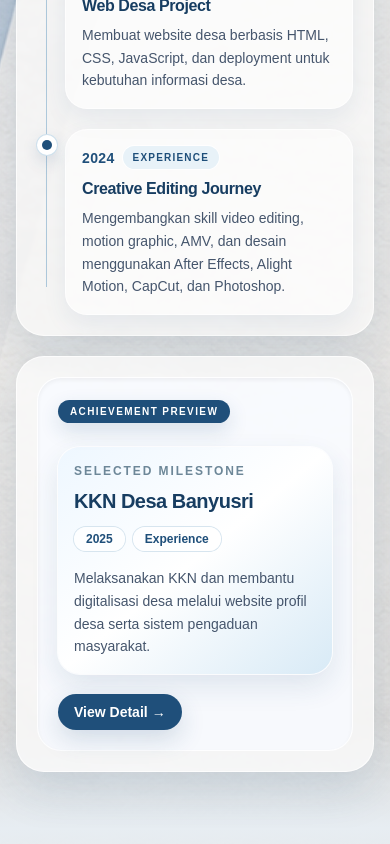
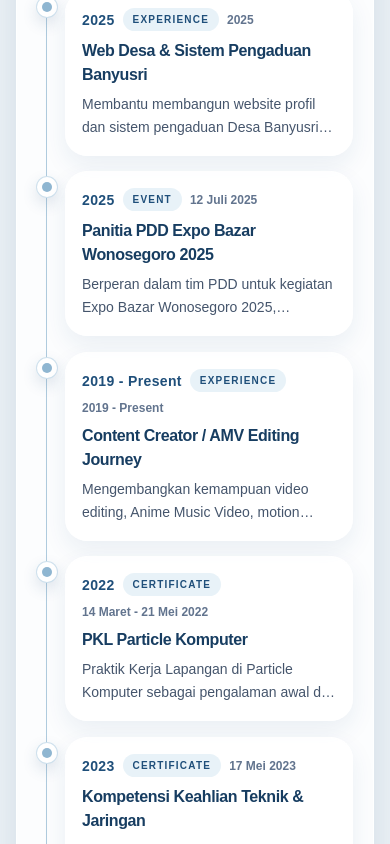
Before and after one commit to Abduldinata/hiyosashii-portfolio, a Next.js app: page / in a window 390 px wide. Shown: the part 7120-7964 px from the top of the page. Built offline with nearby package versions, Linux system fonts and the light colour scheme.

Commit message:
update achievements with experience timeline

```diff
--- a/src/components/sections/AchievementSection.jsx
+++ b/src/components/sections/AchievementSection.jsx
@@ -1,66 +1,89 @@
-import React from "react";
+"use client";
+
+import React, { useMemo, useState } from "react";
+import { achievementData } from "@/data/achievementData";
 
 const filters = ["All", "Certificate", "Experience", "Event"];
 
-const milestones = [
-  {
-    year: "2025",
-    title: "KKN Desa Banyusri",
-    category: "Experience",
-    description:
-      "Melaksanakan KKN dan membantu digitalisasi desa melalui website profil desa serta sistem pengaduan masyarakat.",
-  },
-  {
-    year: "2025",
-    title: "Web Desa Project",
-    category: "Experience",
-    description:
-      "Membuat website desa berbasis HTML, CSS, JavaScript, dan deployment untuk kebutuhan informasi desa.",
-  },
-  {
-    year: "2024",
-    title: "Creative Editing Journey",
-    category: "Experience",
-    description:
-      "Mengembangkan skill video editing, motion graphic, AMV, dan desain menggunakan After Effects, Alight Motion, CapCut, dan Photoshop.",
-  },
-];
+function getPreviewLabel(item) {
+  if (item.category === "Certificate") return "Certificate Preview";
+  if (item.category === "Event") return "Event Highlight";
+  return "Experience Highlight";
+}
+
+function AchievementFallback({ item }) {
+  const isCertificate = item.category === "Certificate";
+
+  return (
+    <div
+      className={`rounded-[24px] bg-gradient-to-br from-[#eef7ff] via-white to-[#d8eaf6] p-5 shadow-[0_12px_28px_rgba(31,79,122,0.12)] ring-1 ring-white/80 ${
+        isCertificate ? "border border-dashed border-[#8fb6d1]" : ""
+      }`}
+    >
+      <p className="text-xs font-black uppercase tracking-[0.18em] text-[#6d8798]">
+        {getPreviewLabel(item)}
+      </p>
+      <h3 className="mt-3 text-xl font-extrabold tracking-tight text-[#173d61]">
+        {item.title}
+      </h3>
+      <div className="mt-4 grid gap-2 text-sm font-semibold text-slate-600">
+        {item.issuer && (
+          <p>
+            <span className="text-[#1f4f7a]">Penyelenggara:</span> {item.issuer}
+          </p>
+        )}
+        {item.date && (
+          <p>
+            <span className="text-[#1f4f7a]">Tanggal:</span> {item.date}
+          </p>
+        )}
+      </div>
+      <p className="mt-5 text-center text-sm font-extrabold uppercase tracking-[0.14em] text-[#1f4f7a]/70">
+        Certificate / Experience Preview
+      </p>
+    </div>
+  );
+}
 
 export default function AchievementSection() {
-  const selectedMilestone = milestones[0];
+  const [activeCategory, setActiveCategory] = useState("All");
+  const [selectedId, setSelectedId] = useState(achievementData[0]?.id);
+
+  const filteredAchievements = useMemo(() => {
+    if (activeCategory === "All") return achievementData;
+    return achievementData.filter((item) => item.category === activeCategory);
+  }, [activeCategory]);
+
+  const selectedAchievement =
+    filteredAchievements.find((item) => item.id === selectedId) ||
+    filteredAchievements[0] ||
+    achievementData[0];
+
+  const handleFilterChange = (filter) => {
+    setActiveCategory(filter);
+    const nextItem =
+      filter === "All"
+        ? achievementData[0]
+        : achievementData.find((item) => item.category === filter);
+    setSelectedId(nextItem?.id);
+  };
 
   return (
     <section
       id="achievement"
-      className="relative flex min-h-[calc(100vh-88px)] w-full items-center justify-center overflow-hidden px-4 py-14 text-slate-900 sm:px-6 lg:px-8"
+      className="relative flex min-h-[calc(100vh-88px)] w-full items-center justify-center overflow-hidden bg-transparent px-4 py-20 text-slate-900 sm:px-6 lg:px-8"
     >
-      {/* Background image */}
-      <img
-        src="/assets/backgrounds/bg-achievement.png"
-        alt=""
-        aria-hidden="true"
-        className="absolute inset-0 z-0 h-full w-full object-cover"
-      />
-
-      {/* Readability overlay */}
-      <div className="absolute inset-0 z-[1] bg-white/10 pointer-events-none" />
-
-      {/* Top fade from Portfolio */}
-      <div className="absolute left-0 right-0 top-0 z-[2] h-[110px] bg-gradient-to-b from-[#e7edf2] to-transparent pointer-events-none" />
-
-      {/* Bottom fade to Contact */}
-      <div className="absolute bottom-0 left-0 right-0 z-[2] h-[105px] bg-gradient-to-b from-transparent to-[#e7edf2] pointer-events-none" />
-
-      <div className="relative z-10 mx-auto w-full max-w-[1200px]">
+      <div className="hiyo-section-reveal relative z-10 mx-auto w-full max-w-[1200px]">
         <div className="mb-7 text-center">
           <div className="mb-4 flex flex-wrap items-center justify-center gap-2 sm:gap-3">
             {filters.map((filter) => {
-              const isActive = filter === "All";
+              const isActive = filter === activeCategory;
 
               return (
                 <button
                   key={filter}
                   type="button"
+                  onClick={() => handleFilterChange(filter)}
                   className={`rounded-full px-3.5 py-1.5 text-[11px] font-bold uppercase tracking-[0.12em] transition-colors sm:text-xs ${
                     isActive
                       ? "bg-[#1f4f7a] text-white shadow-[0_8px_22px_rgba(31,79,122,0.18)]"
@@ -77,80 +100,127 @@ export default function AchievementSection() {
             Achievements
           </h2>
           <p className="mx-auto mt-2 max-w-2xl text-sm font-medium leading-relaxed text-slate-600 md:text-base">
-            Jejak pengalaman, proyek, dan perkembangan skill yang membentuk
-            perjalanan akademik serta kreatif saya.
+            Jejak pengalaman sebagai mahasiswa TRPL, digital creative, editor,
+            serta eksplorasi web/app dengan workflow berbantuan AI.
           </p>
         </div>
 
-        <div className="grid grid-cols-1 items-stretch gap-5 md:grid-cols-[1.12fr_0.88fr] lg:gap-7">
-          <div className="rounded-[28px] border border-white/70 bg-white/58 p-5 shadow-[0_18px_45px_rgba(31,79,122,0.14)] backdrop-blur-[2px] sm:p-6">
-            <div className="relative space-y-5 pl-7">
+        <div className="grid grid-cols-1 items-stretch gap-5 md:grid-cols-[1.08fr_0.92fr] lg:gap-7">
+          <div className="hiyo-hover-card rounded-[28px] border border-white/70 bg-white/80 p-5 shadow-[0_18px_45px_rgba(31,79,122,0.14)] backdrop-blur-[3px] sm:p-6">
+            <div className="relative space-y-4 pl-7">
               <div className="absolute bottom-2 left-[9px] top-2 w-px bg-[#8fb6d1]/70" />
 
-              {milestones.map((milestone) => (
-                <article
-                  key={`${milestone.year}-${milestone.title}`}
-                  className="relative"
-                >
+              {filteredAchievements.map((item) => {
+                const isSelected = item.id === selectedAchievement?.id;
+
+                return (
+                  <article key={item.id} className="relative">
                     <div className="absolute -left-[28px] top-1.5 flex h-5 w-5 items-center justify-center rounded-full bg-white shadow-[0_6px_16px_rgba(31,79,122,0.18)] ring-1 ring-[#cfe1ed]">
-                    <span className="h-2.5 w-2.5 rounded-full bg-[#1f4f7a]" />
+                      <span
+                        className={`h-2.5 w-2.5 rounded-full ${
+                          isSelected ? "bg-[#1f4f7a]" : "bg-[#8fb6d1]"
+                        }`}
+                      />
                     </div>
 
-                  <div className="rounded-[22px] border border-white/65 bg-white/55 p-4 shadow-[0_10px_24px_rgba(31,79,122,0.08)]">
+                    <button
+                      type="button"
+                      onClick={() => setSelectedId(item.id)}
+                      className={`hiyo-hover-card block w-full rounded-[22px] border p-4 text-left shadow-[0_10px_24px_rgba(31,79,122,0.08)] transition-all hover:-translate-y-0.5 ${
+                        isSelected
+                          ? "border-[#9fc3da] bg-white/95 ring-2 ring-[#d8eaf6]"
+                          : "border-white/65 bg-white/80 hover:bg-white/90"
+                      }`}
+                    >
                       <div className="mb-2 flex flex-wrap items-center gap-2">
                         <span className="text-sm font-extrabold tracking-wide text-[#1f4f7a]">
-                        {milestone.year}
+                          {item.year}
                         </span>
                         <span className="rounded-full bg-[#e8f2f8] px-2.5 py-1 text-[10px] font-bold uppercase tracking-[0.12em] text-[#1f4f7a] ring-1 ring-white/80">
-                        {milestone.category}
+                          {item.category}
                         </span>
+                        {item.date && (
+                          <span className="text-xs font-bold text-slate-500">
+                            {item.date}
+                          </span>
+                        )}
                       </div>
                       <h3 className="text-base font-extrabold tracking-tight text-[#173d61] sm:text-lg">
-                      {milestone.title}
+                        {item.title}
                       </h3>
-                    <p className="mt-1.5 text-sm leading-relaxed text-slate-600">
-                      {milestone.description}
+                      <p className="mt-1.5 line-clamp-2 text-sm leading-relaxed text-slate-600">
+                        {item.description}
                       </p>
-                  </div>
+                    </button>
                   </article>
-              ))}
+                );
+              })}
             </div>
           </div>
 
-          <aside className="rounded-[28px] border border-white/75 bg-white/68 p-5 shadow-[0_18px_45px_rgba(31,79,122,0.14)] backdrop-blur-[2px] sm:p-6">
-            <div className="flex h-full min-h-[300px] flex-col justify-between rounded-[24px] border border-white/75 bg-[#f8fbff]/80 p-5 shadow-inner">
+          <aside className="hiyo-hover-card rounded-[28px] border border-white/75 bg-white/80 p-5 shadow-[0_18px_45px_rgba(31,79,122,0.14)] backdrop-blur-[3px] sm:p-6">
+            <div className="flex h-full min-h-[420px] flex-col justify-between rounded-[24px] border border-white/75 bg-[#f8fbff]/80 p-5 shadow-inner">
               <div>
                 <span className="inline-flex rounded-full bg-[#1f4f7a] px-3 py-1 text-[10px] font-bold uppercase tracking-[0.14em] text-white shadow-[0_8px_20px_rgba(31,79,122,0.16)]">
                   Achievement Preview
                 </span>
 
-                <div className="mt-6 rounded-[22px] bg-gradient-to-br from-[#eef7ff] via-white to-[#d8eaf6] p-4 shadow-[0_12px_28px_rgba(31,79,122,0.12)] ring-1 ring-white/80">
-                  <p className="text-xs font-bold uppercase tracking-[0.16em] text-[#6d8798]">
-                    Selected milestone
-                  </p>
-                  <h3 className="mt-2 text-xl font-extrabold tracking-tight text-[#173d61]">
-                    {selectedMilestone.title}
-                  </h3>
-                  <div className="mt-3 flex flex-wrap items-center gap-2">
-                    <span className="rounded-full bg-white/75 px-3 py-1 text-xs font-extrabold text-[#1f4f7a] ring-1 ring-[#d7e5ef]">
-                      {selectedMilestone.year}
+                <div className="mt-5">
+                  {selectedAchievement?.image ? (
+                    <img
+                      src={selectedAchievement.image}
+                      alt={selectedAchievement.title}
+                      className="h-56 w-full rounded-[24px] object-cover shadow-[0_12px_28px_rgba(31,79,122,0.12)] ring-1 ring-white/80"
+                    />
+                  ) : (
+                    <AchievementFallback item={selectedAchievement} />
+                  )}
+                </div>
+
+                <div className="mt-5">
+                  <div className="flex flex-wrap items-center gap-2">
+                    <span className="rounded-full bg-[#e8f2f8] px-3 py-1 text-xs font-extrabold uppercase tracking-[0.12em] text-[#1f4f7a] ring-1 ring-white/80">
+                      {selectedAchievement.category}
                     </span>
                     <span className="rounded-full bg-white/75 px-3 py-1 text-xs font-extrabold text-[#1f4f7a] ring-1 ring-[#d7e5ef]">
-                      {selectedMilestone.category}
+                      {selectedAchievement.year}
                     </span>
+                    {selectedAchievement.date && (
+                      <span className="rounded-full bg-white/75 px-3 py-1 text-xs font-extrabold text-[#1f4f7a] ring-1 ring-[#d7e5ef]">
+                        {selectedAchievement.date}
+                      </span>
+                    )}
                   </div>
+
+                  <h3 className="mt-4 text-2xl font-extrabold tracking-tight text-[#173d61]">
+                    {selectedAchievement.title}
+                  </h3>
+                  {selectedAchievement.issuer && (
+                    <p className="mt-2 text-sm font-bold text-[#1f4f7a]">
+                      {selectedAchievement.issuer}
+                    </p>
+                  )}
                   <p className="mt-4 text-sm leading-relaxed text-slate-600">
-                    {selectedMilestone.description}
+                    {selectedAchievement.description}
                   </p>
                 </div>
               </div>
 
-              <button
-                type="button"
-                className="mt-5 inline-flex w-fit items-center rounded-full bg-[#1f4f7a] px-4 py-2 text-sm font-extrabold text-white shadow-[0_10px_24px_rgba(31,79,122,0.18)] transition-transform hover:-translate-y-0.5"
+              {selectedAchievement.links?.length > 0 && (
+                <div className="mt-6 flex flex-wrap gap-2">
+                  {selectedAchievement.links.map((link) => (
+                    <a
+                      key={link.url}
+                      href={link.url}
+                      target="_blank"
+                      rel="noreferrer"
+                      className="inline-flex items-center rounded-full bg-[#1f4f7a] px-4 py-2 text-sm font-extrabold text-white shadow-[0_10px_24px_rgba(31,79,122,0.18)] transition-transform hover:-translate-y-0.5"
                     >
-                View Detail <span className="ml-1">→</span>
-              </button>
+                      {link.label} <span className="ml-1">→</span>
+                    </a>
+                  ))}
+                </div>
+              )}
             </div>
           </aside>
         </div>
--- /dev/null
+++ b/src/data/achievementData.js
@@ -0,0 +1,142 @@
+export const achievementData = [
+  {
+    id: 1,
+    title: "KKN-T Desa Banyusri Kelompok 22",
+    category: "Experience",
+    year: "2025",
+    date: "28 Mei - 12 Juli 2025",
+    description:
+      "Melaksanakan KKN-T di Desa Banyusri, Kecamatan Wonosegoro, Boyolali sebagai bagian dari Kelompok 22. Berkontribusi pada dokumentasi, publikasi visual, desain konten, serta digitalisasi desa melalui website profil dan sistem pengaduan masyarakat.",
+    type: "Experience",
+    issuer: "Universitas Duta Bangsa Surakarta",
+    image: null,
+    links: [
+      {
+        label: "Instagram KKN",
+        url: "https://www.instagram.com/kknt.7.banyusri.udb.25/",
+      },
+      {
+        label: "TikTok KKN",
+        url: "https://www.tiktok.com/@udb.kkn.banyusri25",
+      },
+    ],
+  },
+  {
+    id: 2,
+    title: "Web Desa & Sistem Pengaduan Banyusri",
+    category: "Experience",
+    year: "2025",
+    date: "2025",
+    description:
+      "Membantu membangun website profil dan sistem pengaduan Desa Banyusri dengan fokus pada struktur konten, tampilan UI, alur fitur, testing, revisi visual, dan pengembangan berbantuan AI.",
+    type: "Project Experience",
+    issuer: "KKN-T Desa Banyusri",
+    image: null,
+    links: [
+      {
+        label: "GitHub",
+        url: "https://github.com/Abduldinata/profil-desa-banyusri-2025-kknt7-kel22",
+      },
+    ],
+  },
+  {
+    id: 3,
+    title: "Panitia PDD Expo Bazar Wonosegoro 2025",
+    category: "Event",
+    year: "2025",
+    date: "12 Juli 2025",
+    description:
+      "Berperan dalam tim PDD untuk kegiatan Expo Bazar Wonosegoro 2025, termasuk pembuatan desain visual acara seperti poster undangan bazar, photobooth, MMT UMKM lokal, dan MMT panggung acara.",
+    type: "Event",
+    issuer: "KKN-T Banyusri / Wonosegoro",
+    image: null,
+    links: [],
+  },
+  {
+    id: 4,
+    title: "Content Creator / AMV Editing Journey",
+    category: "Experience",
+    year: "2019 - Present",
+    date: "2019 - Present",
+    description:
+      "Mengembangkan kemampuan video editing, Anime Music Video, motion graphic, transisi, VFX ringan, dan desain visual menggunakan After Effects, Alight Motion, CapCut, dan Photoshop.",
+    type: "Creative Journey",
+    issuer: "Personal Project",
+    image: null,
+    links: [
+      {
+        label: "Instagram",
+        url: "https://www.instagram.com/nxta.div",
+      },
+      {
+        label: "YouTube",
+        url: "https://www.youtube.com/@AbdulAzizDinata",
+      },
+    ],
+  },
+  {
+    id: 5,
+    title: "PKL Particle Komputer",
+    category: "Certificate",
+    year: "2022",
+    date: "14 Maret - 21 Mei 2022",
+    description:
+      "Praktik Kerja Lapangan di Particle Komputer sebagai pengalaman awal di lingkungan kerja bidang teknologi dan komputer.",
+    type: "Certificate",
+    issuer: "Particle Komputer",
+    image: null,
+    links: [],
+  },
+  {
+    id: 6,
+    title: "Kompetensi Keahlian Teknik & Jaringan",
+    category: "Certificate",
+    year: "2023",
+    date: "17 Mei 2023",
+    description:
+      "Sertifikat kompetensi keahlian Teknik & Jaringan sebagai penguatan dasar pengetahuan jaringan dan teknologi komputer.",
+    type: "Certificate",
+    issuer: "CV. Cipta Mandiri Solusindo",
+    image: null,
+    links: [],
+  },
+  {
+    id: 7,
+    title: "Kuliah Pakar Medical Health Technology",
+    category: "Certificate",
+    year: "2023",
+    date: "7 November 2023",
+    description:
+      "Peserta Kuliah Pakar “Innovation and Challenges of Using Digital Technology for Medical Health”.",
+    type: "Certificate",
+    issuer: "Fakultas Sains dan Teknologi Universitas Anwar Medika",
+    image: null,
+    links: [],
+  },
+  {
+    id: 8,
+    title: "Workshop Animasi Media Promosi",
+    category: "Certificate",
+    year: "2023",
+    date: "30 Desember 2023",
+    description:
+      "Peserta workshop pelatihan pembuatan animasi sebagai media promosi, relevan dengan minat pada motion, desain konten, dan publikasi digital.",
+    type: "Certificate",
+    issuer: "Prodi S.Tr. TRPL Universitas Duta Bangsa Surakarta",
+    image: null,
+    links: [],
+  },
+  {
+    id: 9,
+    title: "Seminar Desain Grafis Personal Branding",
+    category: "Certificate",
+    year: "2024",
+    date: "24 Mei 2024",
+    description:
+      "Peserta seminar desain grafis untuk personal branding content creator, mendukung pengembangan skill desain visual dan identitas digital.",
+    type: "Certificate",
+    issuer: "Prodi S.Tr. TRPL Universitas Duta Bangsa Surakarta",
+    image: null,
+    links: [],
+  },
+];
```
Lines whose indentation alone changed are shown as unchanged.
